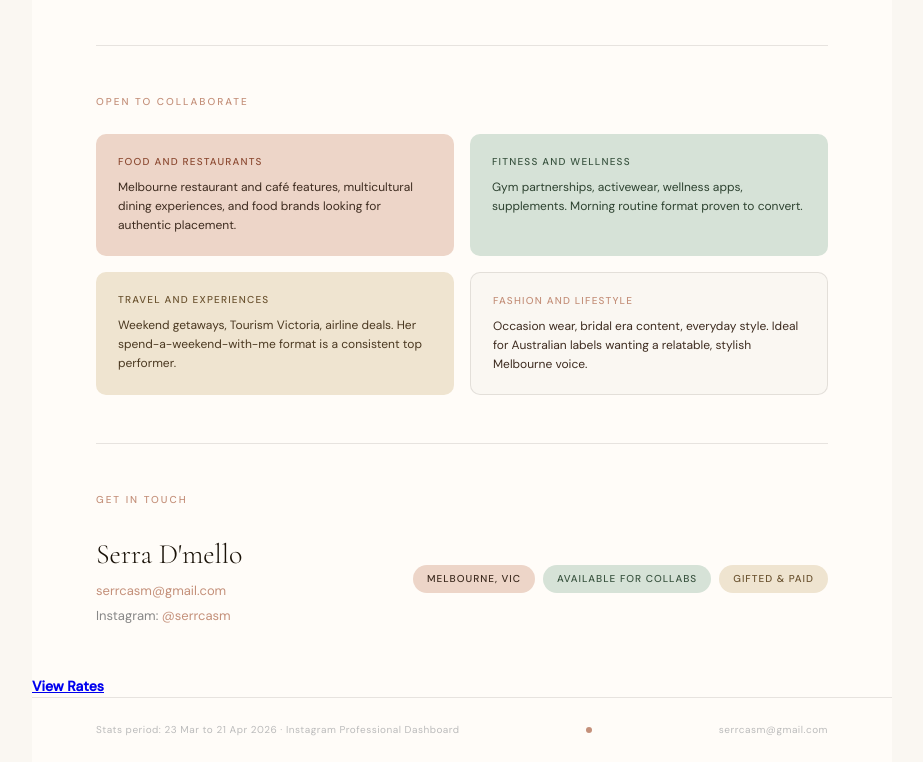
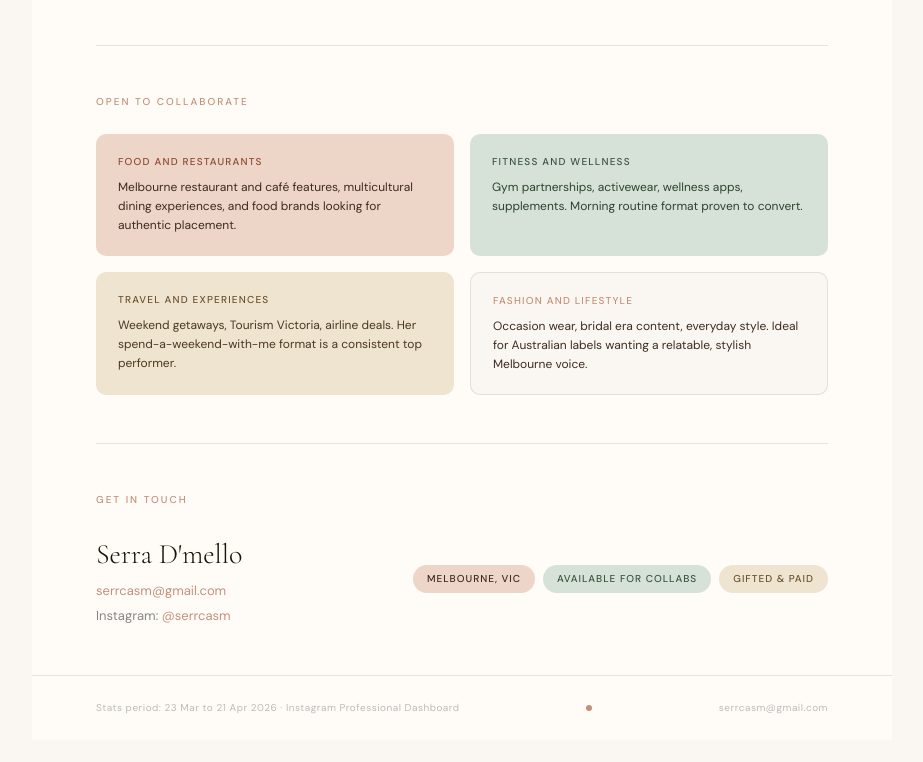
Before and after one commit to serradmello/Media-Kit, a plain HTML site: page index.html in a window 1280 px wide. Shown: the part 1790-2552 px from the top of the page, without its empty margins (178-1101 px from the left). After the commit the page ends 2530 px from the top, so only its background shows below. Drawn offline with nearby package versions, Linux system fonts and the light colour scheme.

Commit message:
Update index.html

```diff
--- a/index.html
+++ b/index.html
@@ -575,8 +575,6 @@
 
   </div>
 
- <a href="rates.html" style="font-weight:600;">View Rates</a>
-
   <!-- FOOTER -->
   <div class="footer">
     <span class="footer-note">Stats period: 23 Mar to 21 Apr 2026 · Instagram Professional Dashboard</span>
```
